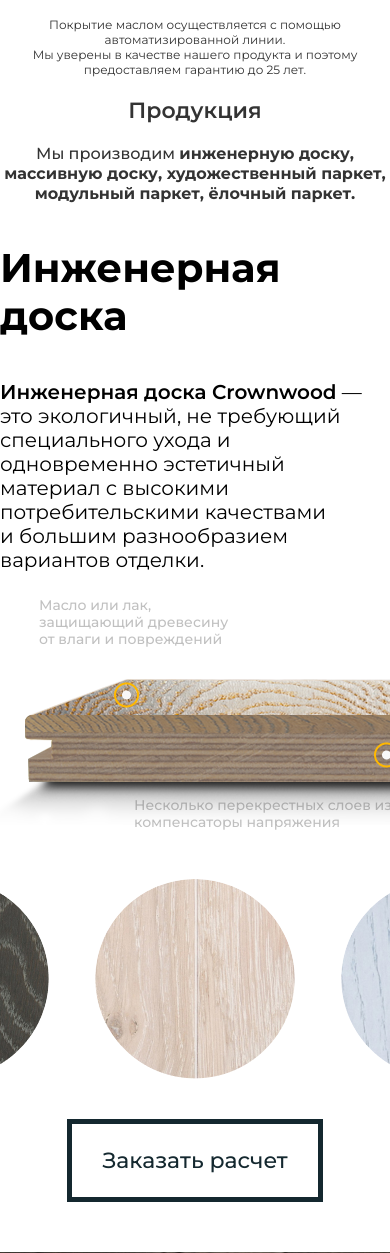
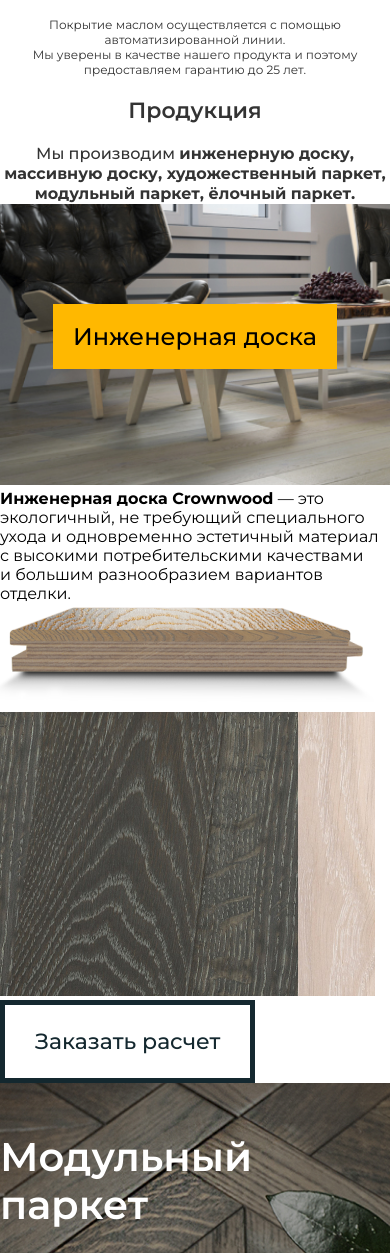
Before and after one commit to swd762/CrownWood, a PHP site: page / in a window 390 px wide. Shown: the part 898-2151 px from the top of the page. Run offline with PHP 8.4, Linux system fonts and the light colour scheme.

Commit message:
add some blocks for mobile

```diff
--- a/index.html
+++ b/index.html
@@ -189,6 +189,7 @@
     </div>
 <!--***-->
 
+<!--Product presetnation block-->
     <div class="product-presentation-block__wrapper">
         <div class="container">
             <div class="product-presentation-block__content">
@@ -201,43 +202,36 @@
                 </section>
                 <div class="product-presentation-block__content-tile">
                     <a class="image wide">
-<!--                        <img src="img/products-1.jpg" alt="product category pics" style="width: 700px;height: 240px">-->
                         <img src="img/products-1.jpg" alt="product category pics">
                         <div class="product-title-marker">
                             Инженерная доска
                         </div>
                     </a>
                     <a class="image tall">
-<!--                        <img src="img/products-2.jpg" alt="product category pics" style="width: 340px;height: 740px">-->
                         <img src="img/products-2.jpg" alt="product category pics">
                         <div class="product-title-marker">
                             Стеновые панели
                         </div>
                     </a>
                     <a class="image">
-<!--                        <img src="img/products-3.jpg" alt="product category pics" style="width: 345px;height: 240px">-->
                         <img src="img/products-3.jpg" alt="product category pics">
                         <div class="product-title-marker">
                             Массивная<br> доска
                         </div>
                     </a>
                     <a class="image">
-<!--                        <img src="img/products-4.jpg" alt="product category pics" style="width: 345px;height: 240px">-->
                         <img src="img/products-4.jpg" alt="product category pics">
                         <div class="product-title-marker">
                             Модульный<br> паркет
                         </div>
                     </a>
                     <a class="image">
-<!--                        <img src="img/products-5.jpg" alt="product category pics" style="width: 345px;height: 240px">-->
                         <img src="img/products-5.jpg" alt="product category pics">
-<!--                        <div class="product-title-marker"  style="font-size: 22px;line-height: 27px">-->
                             <div class="product-title-marker" >
                             Художественный паркет
                         </div>
                     </a>
                     <a class="image">
-<!--                        <img src="img/products-6.jpg" alt="product category pics" style="width: 345px;height: 240px">-->
                         <img src="img/products-6.jpg" alt="product category pics">
                         <div class="product-title-marker">
                             Паркет-<br>ёлка
@@ -247,7 +241,9 @@
             </div>
         </div>
     </div>
+<!--***-->
 
+<!--Engineering board block-->
     <div class="engineering-board-block__wrapper">
         <div class="container">
             <section class="engineering-board-block__content">
@@ -289,7 +285,6 @@
                     </div>
                 </div>
 
-<!--                <a href="#" class="btn btn&#45;&#45;light btn&#45;&#45;desktop">Заказать расчет</a>-->
                 <a href="#" class="btn btn--light">Заказать расчет</a>
 
                 <div class="circle-big circle-big--upper circle--no-tablet">
@@ -304,29 +299,38 @@
                     <img class="circle-bg" src="img/engineering-board-4.jpg" alt="flooring samples">
                     <a class="dot" href="#"><img src="img/dot.png" alt="yellow dot"></a>
                 </div>
-
-<!--                <div class="samples-block samples-block&#45;&#45;tablet">-->
-<!--                    <div class="sample-circle">-->
-<!--                        <div class="sub-circle">-->
-<!--                            <img src="img/engineering-board-2-tab.jpg" alt="samples pic">-->
-<!--                        </div>-->
-<!--                    </div>-->
-<!--                    <div class="sample-circle">-->
-<!--                        <div class="sub-circle">-->
-<!--                            <img src="img/engineering-board-3-tab.jpg" alt="samples pic">-->
-<!--                        </div>-->
-<!--                    </div>-->
-<!--                    <div class="sample-circle">-->
-<!--                        <div class="sub-circle">-->
-<!--                            <img src="img/engineering-board-4-tab.jpg" alt="samples pic">-->
-<!--                        </div>-->
-<!--                    </div>-->
-<!--                </div>-->
-
-<!--                <a href="#" class="btn btn&#45;&#45;light btn&#45;&#45;tablet">Заказать расчет</a>-->
             </section>
         </div>
     </div>
+<!--***-->
+
+<!--Engineering board mobile-->
+    <div class="engineering-board-mobile-block__wrapper container">
+        <div class="title-image">
+            <img src="img/engineering-bord-mob-1.jpg" alt="">
+            <h2 class="marker">Инженерная доска</h2>
+        </div>
+        <section class="description">
+            <p><strong>Инженерная доска Crownwood</strong>&nbsp;&mdash; это экологичный, не&nbsp;требующий специального ухода и
+                одновременно эстетичный материал с&nbsp;высокими потребительскими качествами и&nbsp;большим разнообразием вариантов отделки.
+            </p>
+        </section>
+        <div class="board-img">
+            <img src="img/engineering-board-mob-2.png" alt="">
+        </div>
+        <div class="samples-slider">
+            <img src="img/sample.jpg" alt="">
+        </div>
+
+        <a href="#" class="btn btn--light">Заказать расчет</a>
+
+    </div>
+
+
+<!--***-->
+
+
+
     <div class="modular-parquet-block__wrapper">
         <section class="modular-parquet-block__content-paralax">
             <div class="container">
--- a/styles.css
+++ b/styles.css
@@ -612,6 +612,9 @@ main, footer, header {
     .engineering-board-block__wrapper {
       padding: 40px 0 50px 0;
       background: none; } }
+  @media (max-width: 750px) {
+    .engineering-board-block__wrapper {
+      display: none; } }
 
 .engineering-board-block__content {
   display: flex;
@@ -710,6 +713,23 @@ main, footer, header {
       display: flex; }
     .engineering-board-block__content .circle--no-tablet {
       display: none; } }
+
+.engineering-board-mobile-block__wrapper .title-image {
+  position: relative; }
+  .engineering-board-mobile-block__wrapper .title-image img {
+    width: 100%; }
+  .engineering-board-mobile-block__wrapper .title-image .marker {
+    font-size: 24px;
+    line-height: 29px;
+    font-weight: 500;
+    text-align: center;
+    padding: 18px 0;
+    background-color: #FFB800;
+    position: absolute;
+    top: 35%;
+    width: 284px;
+    left: 50%;
+    margin-left: -142px; }
 
 .modular-parquet-block__wrapper {
   height: 1252px;
--- a/styles.scss
+++ b/styles.scss
@@ -797,6 +797,9 @@ main, footer, header {
     padding: 40px 0 50px 0;
     background: none;
   }
+  @media (max-width: $mob) {
+    display: none;
+  }
 }
 
 .engineering-board-block__content {
@@ -935,6 +938,31 @@ main, footer, header {
   }
 }
 // Engineering block mobile
+.engineering-board-mobile-block__wrapper {
+
+  .title-image {
+    position: relative;
+    img {width: 100%}
+    .marker {
+      font-size: 24px;
+      line-height: 29px;
+      font-weight: 500;
+      text-align: center;
+      padding: 18px 0;
+      background-color: #FFB800;
+      position: absolute;
+      top: 35%;
+      width: 284px;
+      left: 50%;
+      margin-left: -142px;
+    }
+  }
+
+
+
+}
+
+
 
 
 // Modular parquet
```
Also changed, not shown: img/engineering-board-mob-2.png (added), img/engineering-bord-mob-1.jpg (added), img/sample.jpg (added), 1 other file.
